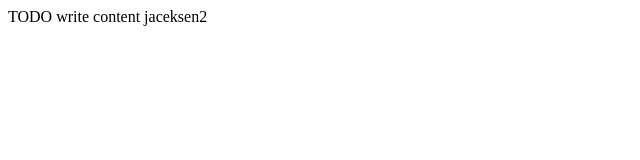
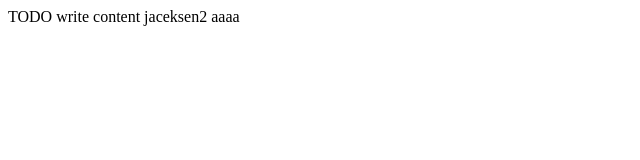
Before and after one commit to jaceksen/gittst, a plain HTML site: page web/index.html in a window 1280 px wide. Shown: the full height of the page, 0-640 px from the left. Drawn offline with Linux system fonts and the light colour scheme.

Commit message:
aaaa index

```diff
--- a/web/index.html
+++ b/web/index.html
@@ -11,6 +11,6 @@ and open the template in the editor.
         <meta name="viewport" content="width=device-width, initial-scale=1.0">
     </head>
     <body>
-        <div>TODO write content jaceksen2</div>
+        <div>TODO write content jaceksen2 aaaa</div>
     </body>
 </html>
```
